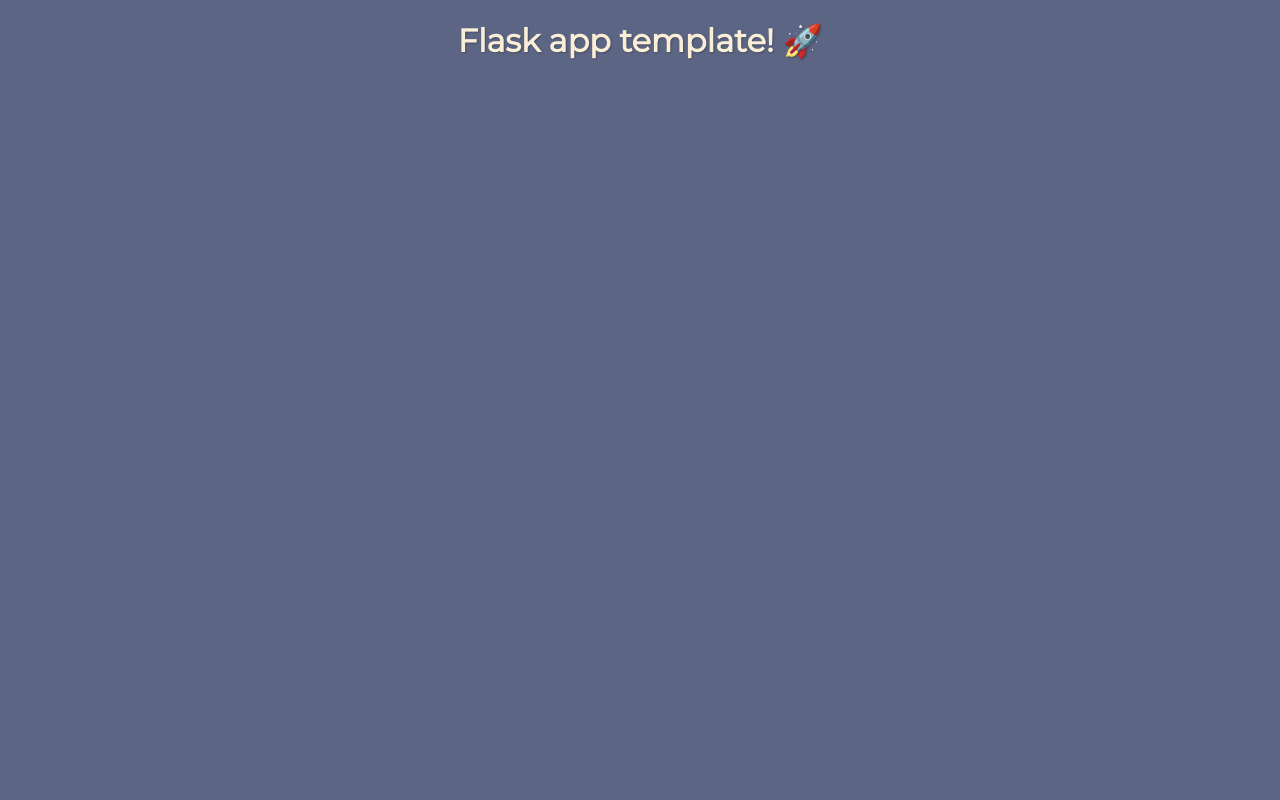
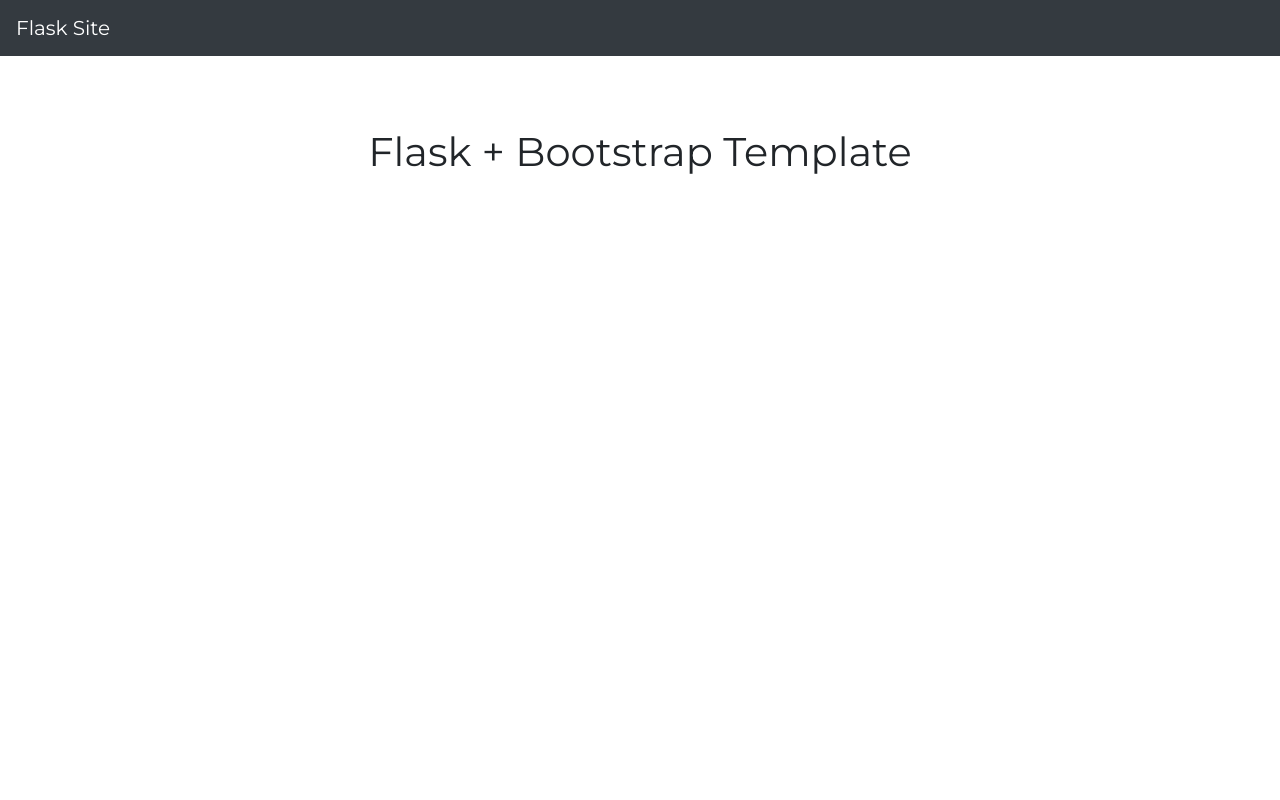
Before and after one commit to SalvatoreTosti/flask-template-user, a Flask app: page / in a window 1280 px wide. Run offline with Flask 2, Linux system fonts and the light colour scheme; some libraries are stand-ins or nearby versions.

Commit message:
Converts to bootstrap styling

```diff
--- a/app/static/css/index.css
+++ b/app/static/css/index.css
@@ -5,15 +5,19 @@ html {
 }
 
 body {
-    background: hsl(225,18%,44%);
-    background-color hsl(225,18%,44%);
-    height:100%;
-    padding:0;
-    margin:0;
+    padding-top: 5rem;
     font-family: Montserrat, Open Sans, Segoe UI, sans-serif;
     text-rendering: optimizeLegibility;
     -webkit-font-smoothing: antialiased;
     -moz-osx-font-smoothing: grayscale;
+}
+
+.padded {
+     padding: 3rem 1.5rem;
+}
+
+.text-center {
+    text-align: center;
 }
 
 .flex-column{
@@ -33,3 +37,11 @@ body {
     justify-content: center;
     align-items: center;
 }
+
+.container {
+    width: 100%;
+    padding-right: 15px;
+    padding-left: 15px;
+    margin-right: auto;
+    margin-left: auto;
+}
--- a/app/templates/base.html
+++ b/app/templates/base.html
@@ -6,9 +6,20 @@
 	<meta name='viewport' content='width=device-width, initial-scale=1'>
     {% block headmeta %}{% endblock %}
    <script src="https://code.jquery.com/jquery-3.3.1.min.js" integrity="sha256-FgpCb/KJQlLNfOu91ta32o/NMZxltwRo8QtmkMRdAu8=" crossorigin="anonymous"></script>
+   <script src="https://cdnjs.cloudflare.com/ajax/libs/popper.js/1.12.9/umd/popper.min.js" integrity="sha384-ApNbgh9B+Y1QKtv3Rn7W3mgPxhU9K/ScQsAP7hUibX39j7fakFPskvXusvfa0b4Q" crossorigin="anonymous"></script>
+   <script src="https://maxcdn.bootstrapcdn.com/bootstrap/4.0.0/js/bootstrap.min.js" integrity="sha384-JZR6Spejh4U02d8jOt6vLEHfe/JQGiRRSQQxSfFWpi1MquVdAyjUar5+76PVCmYl" crossorigin="anonymous"></script>
     {% block scripts %} {% endblock %}
     <link href="https://fonts.googleapis.com/css?family=Montserrat" rel="stylesheet">
+    <link rel="stylesheet" href="https://maxcdn.bootstrapcdn.com/bootstrap/4.0.0/css/bootstrap.min.css" integrity="sha384-Gn5384xqQ1aoWXA+058RXPxPg6fy4IWvTNh0E263XmFcJlSAwiGgFAW/dAiS6JXm" crossorigin="anonymous">
     {% block css %} {% endblock %}
 </head>
+<body>
+    <nav class="navbar navbar-expand-md navbar-dark bg-dark fixed-top">
+      <a class="navbar-brand" href="#">Flask Site</a>
+      <div class="collapse navbar-collapse" id="nav-bar-items">
+        <ul class="navbar-nav mr-auto"></ul>
+      </div>
+    </nav>
 {% block content %}{% endblock %}
+</body>
 </html>
--- a/app/templates/index.html
+++ b/app/templates/index.html
@@ -9,7 +9,8 @@
     <link rel= "stylesheet" type= "text/css" href= "{{ url_for('static',filename='css/index.css') }}">
 {% endblock %}
 {% block content %}
-<div class='flex-column center'>
-    <h1 class='text-center hilight-fg text-shadow'>Flask app template! 🚀</h1>
-</div>
+<main role="main" class="container">
+    <div class="padded text-center">
+    <h1>Flask + Bootstrap Template</h1>
+</main>
 {% endblock %}
```
